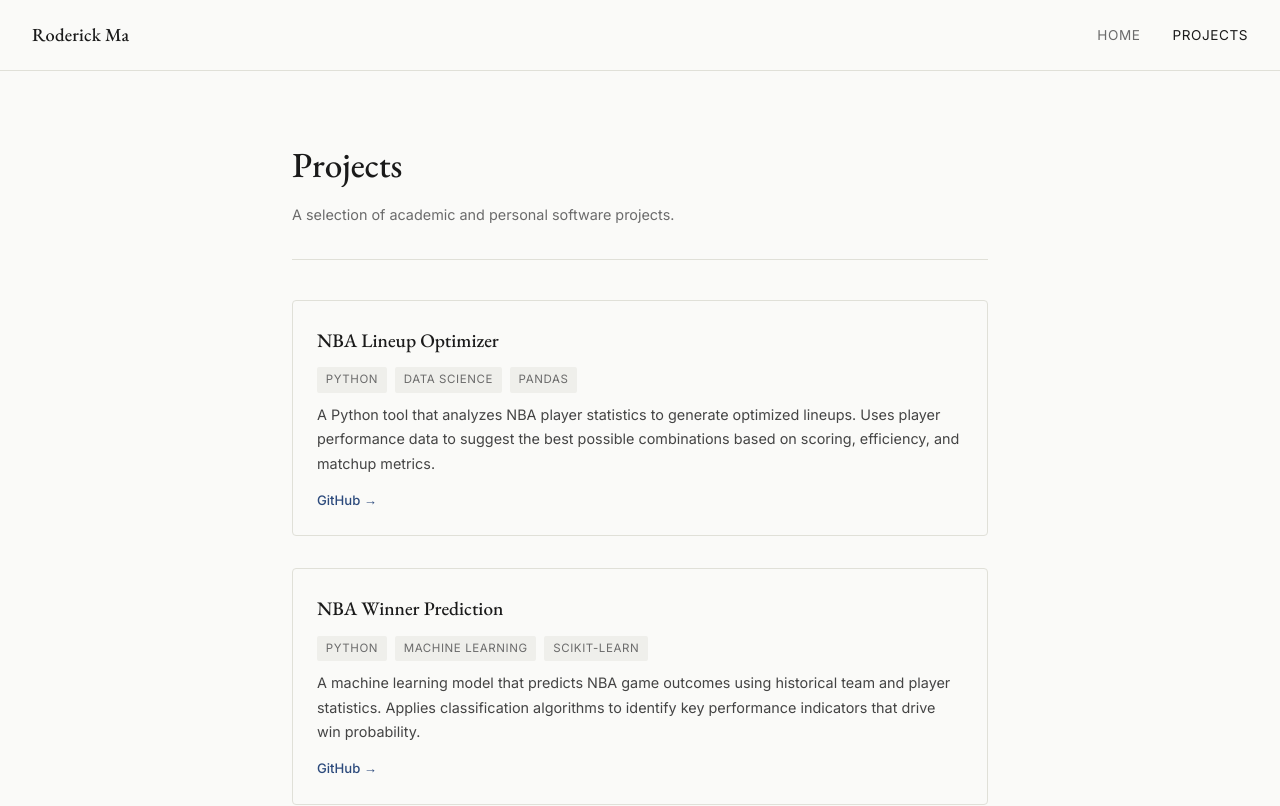
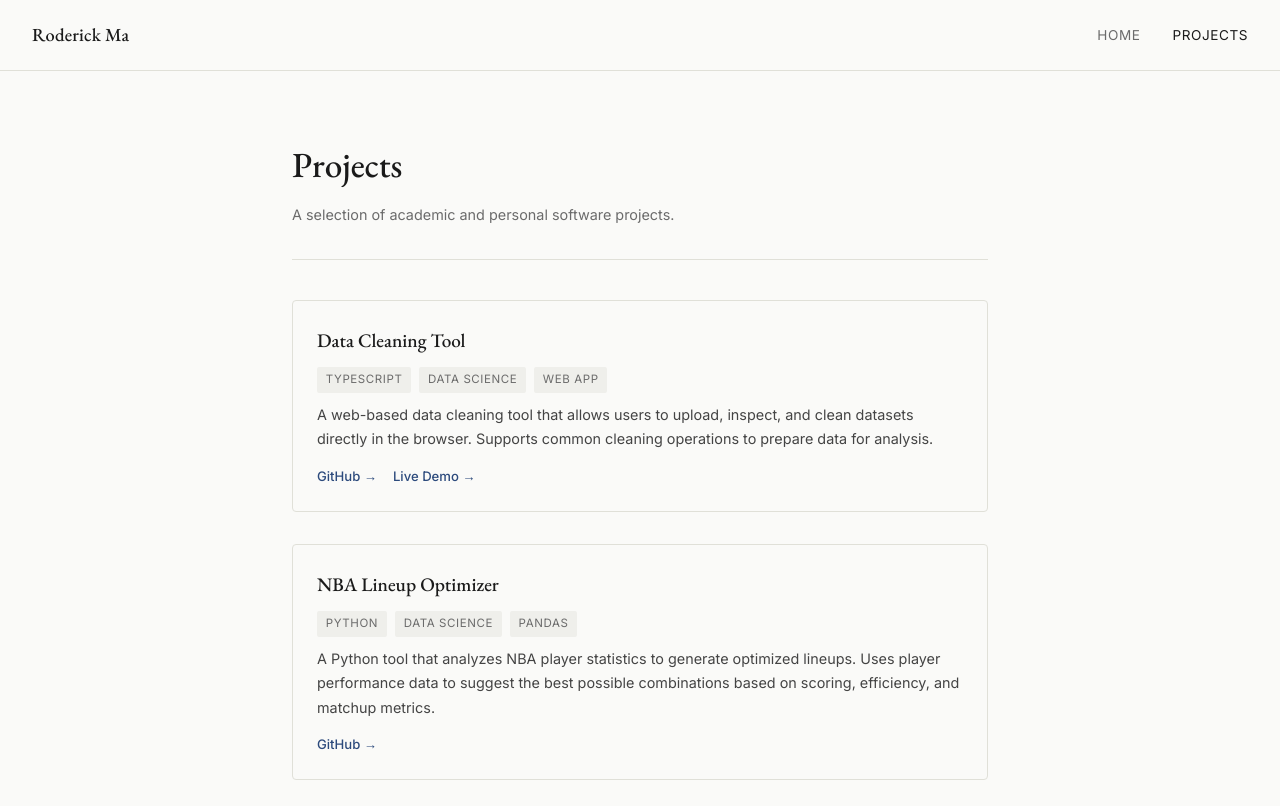
Before and after one commit to therodma/therodma_Portfolio, a React app in the folder frontend/: page /projects in a window 1280 px wide. Shown: the top 806 px of the page. Built offline with nearby package versions, Linux system fonts and the light colour scheme; the HTML template or start-up script is replaced by a standard one.

Commit message:
Add Data Cleaning Tool as first project, shift NBA projects to 2 and 3

```diff
--- a/frontend/src/pages/Projects.jsx
+++ b/frontend/src/pages/Projects.jsx
@@ -1,6 +1,15 @@
 const projects = [
   {
     id: 1,
+    title: 'Data Cleaning Tool',
+    tags: ['TypeScript', 'Data Science', 'Web App'],
+    description:
+      'A web-based data cleaning tool that allows users to upload, inspect, and clean datasets directly in the browser. Supports common cleaning operations to prepare data for analysis.',
+    github: 'https://github.com/therodma/Data_Cleaning_Tool',
+    demo: 'https://therodma.github.io/Data_Cleaning_Tool/',
+  },
+  {
+    id: 2,
     title: 'NBA Lineup Optimizer',
     tags: ['Python', 'Data Science', 'Pandas'],
     description:
@@ -9,7 +18,7 @@ const projects = [
     demo: null,
   },
   {
-    id: 2,
+    id: 3,
     title: 'NBA Winner Prediction',
     tags: ['Python', 'Machine Learning', 'scikit-learn'],
     description:
```
